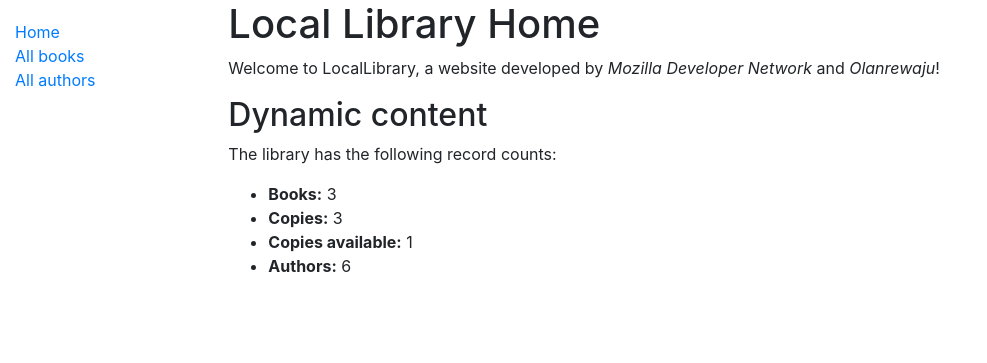
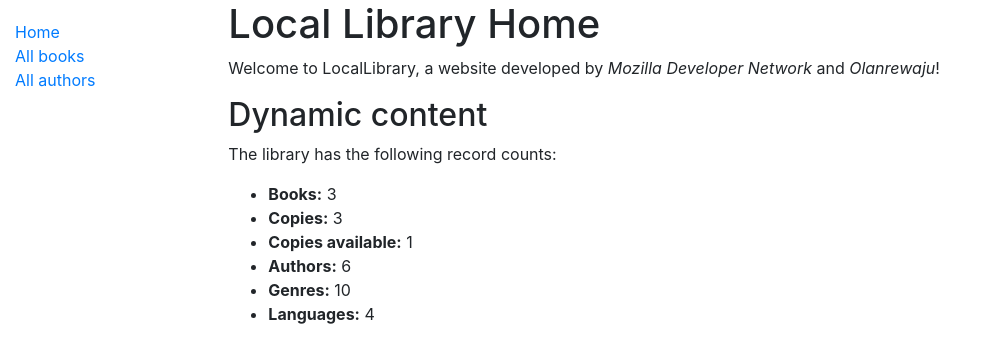
Before and after one commit to 0lanr3w4ju/LocalLibrary, a Django app: page /catalog/ in a window 1280 px wide. Shown: the top 363 px of the page, without its empty margins (0-987 px from the left). Run offline with Django 3.2, Linux system fonts and the light colour scheme; data comes from the database, SQL or seed files in the repository.

Commit message:
building..

```diff
--- a/catalog/templates/index.html
+++ b/catalog/templates/index.html
@@ -1,4 +1,6 @@
 {% extends "base_generic.html" %}
+
+{% block title %}<title>Herbert-Macaulay Library</title>{% endblock %}
 
 {% block content %}
   <h1>Local Library Home</h1>
@@ -10,5 +12,7 @@
     <li><strong>Copies:</strong> {{ num_instances }}</li>
     <li><strong>Copies available:</strong> {{ num_instances_available }}</li>
     <li><strong>Authors:</strong> {{ num_authors }}</li>
+    <li><strong>Genres:</strong> {{ num_of_genres }}</li>
+    <li><strong>Languages:</strong> {{ num_of_languages }}</li>
   </ul>
 {% endblock %}
--- a/catalog/views.py
+++ b/catalog/views.py
@@ -17,11 +17,17 @@
     # The 'all()' is implied by default.
     num_authors = Author.objects.count()
 
+    num_of_genres = Genre.objects.count()
+
+    num_of_languages = Language.objects.count()
+
     context = {
         'num_books': num_books,
         'num_instances': num_instances,
         'num_instances_available': num_instances_available,
         'num_authors': num_authors,
+        'num_of_genres': num_of_genres,
+        'num_of_languages': num_of_languages
     }
 
     # Render the HTML template index.html with the data in the context variable
```
